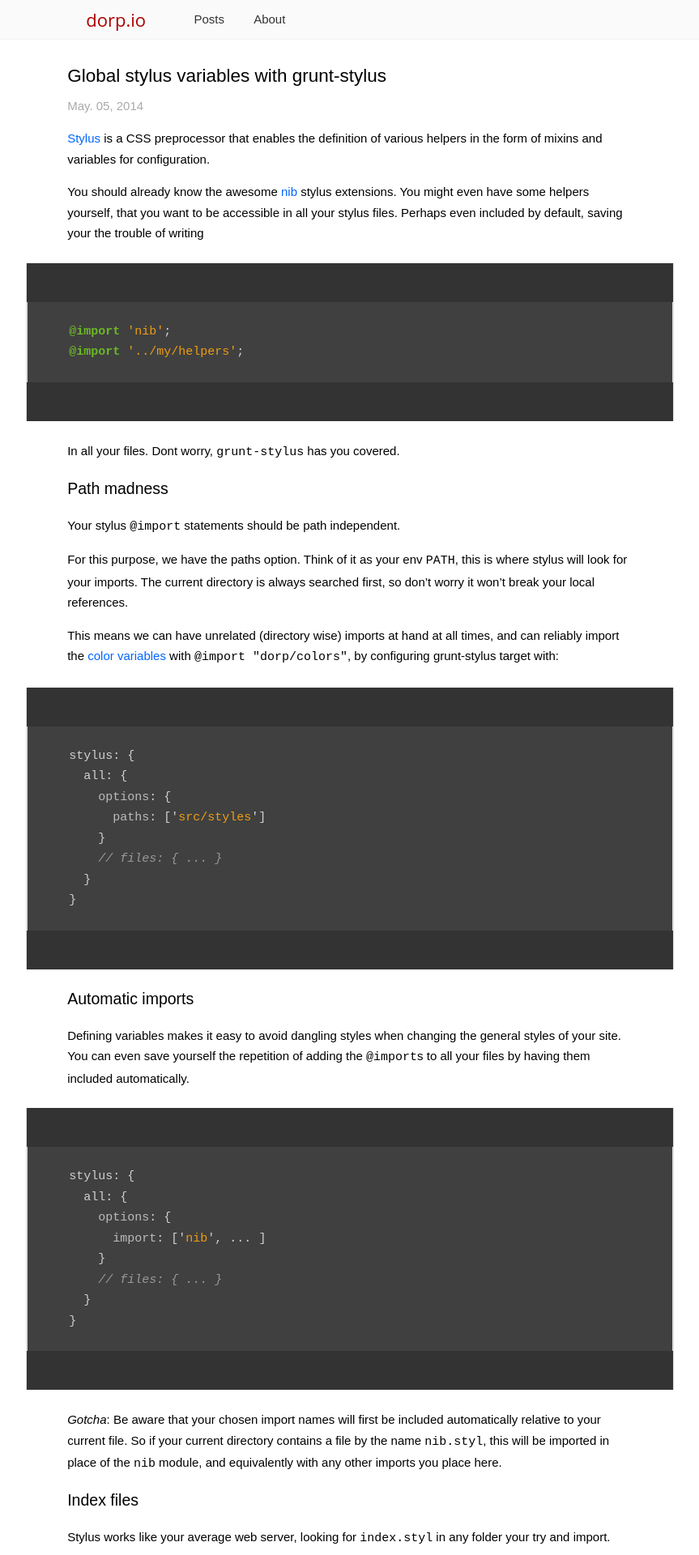
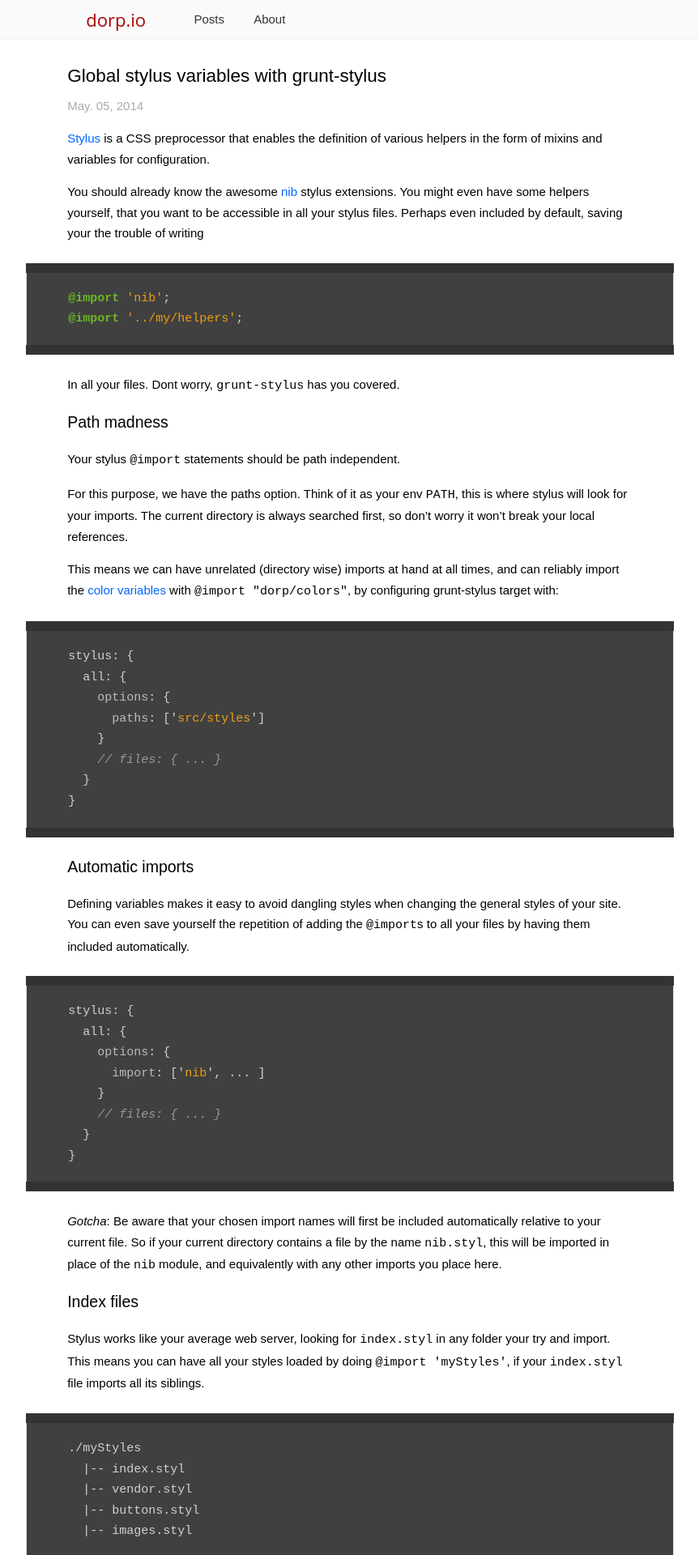
Before and after one commit to wejendorp/dorp.io, a Jekyll site: the page built from _posts/2014-05-05-global-stylus-vars.md, in a window 1280 px wide. Shown: the top 1920 px of the page at 81% size, without its empty margins (208-1071 px from the left). Built offline with Jekyll 4.4.1, drawn with Linux system fonts in a browser that asks for light colours; comment, search, counter and statistics services are not loaded.

Commit message:
Tweak some styles

```diff
--- a/css/main.css
+++ b/css/main.css
@@ -254,13 +254,17 @@ h1 + p.meta {
 .post {
   margin-bottom: 48px;
 }
-
-.highlight {
+div.highlighter-rouge {
+  border-top: 0.8rem solid #333;
+  border-bottom: 0.8rem solid #333;
+  margin: 1.5rem -4vw;
+}
+/* overqualified because gh acts weird */
+pre.highlight {
   border: solid #ddd;
   border-width: 0 1px;
-  background-color: #333;
-  padding: 1.5rem 4vw;
-  margin: 1.5rem -4vw;
+  background-color: #404040;
+  padding: 1.2rem 4vw;
   overflow-x: auto;
   tab-size: 2;
   -moz-tab-size: 2;
```
Also changed, not shown: posts/index.html (+6 -1 lines).
